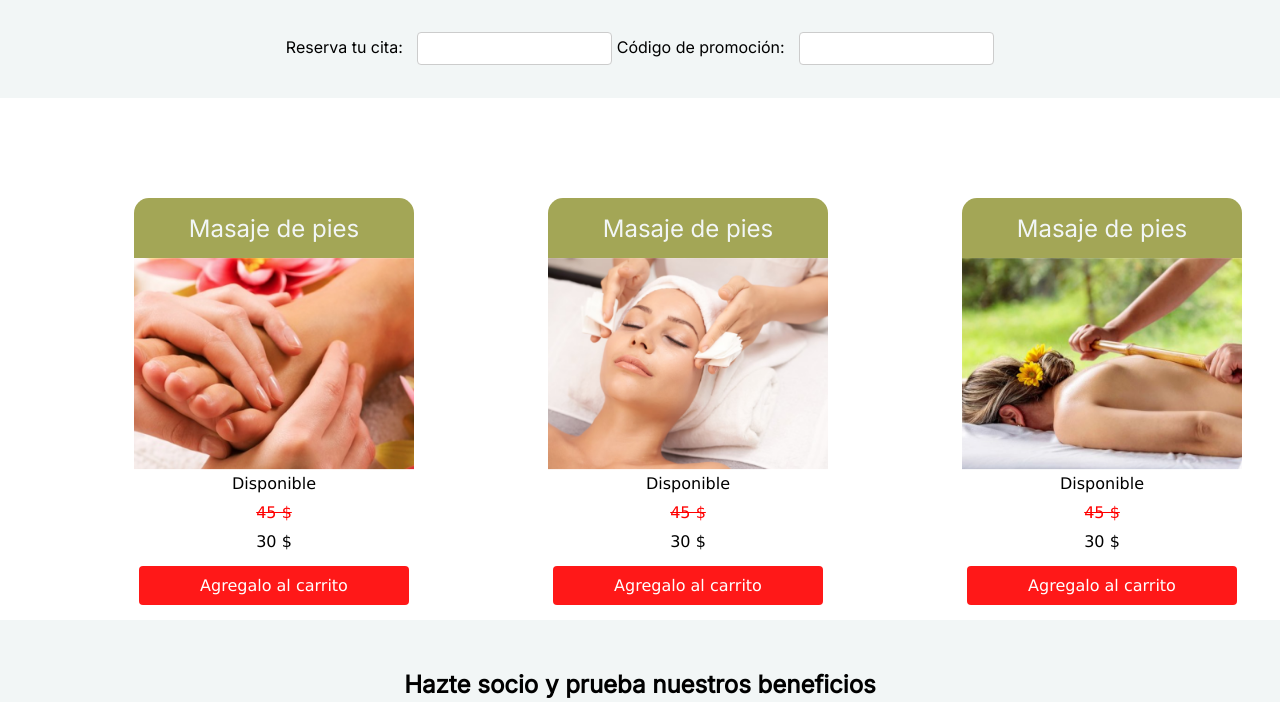
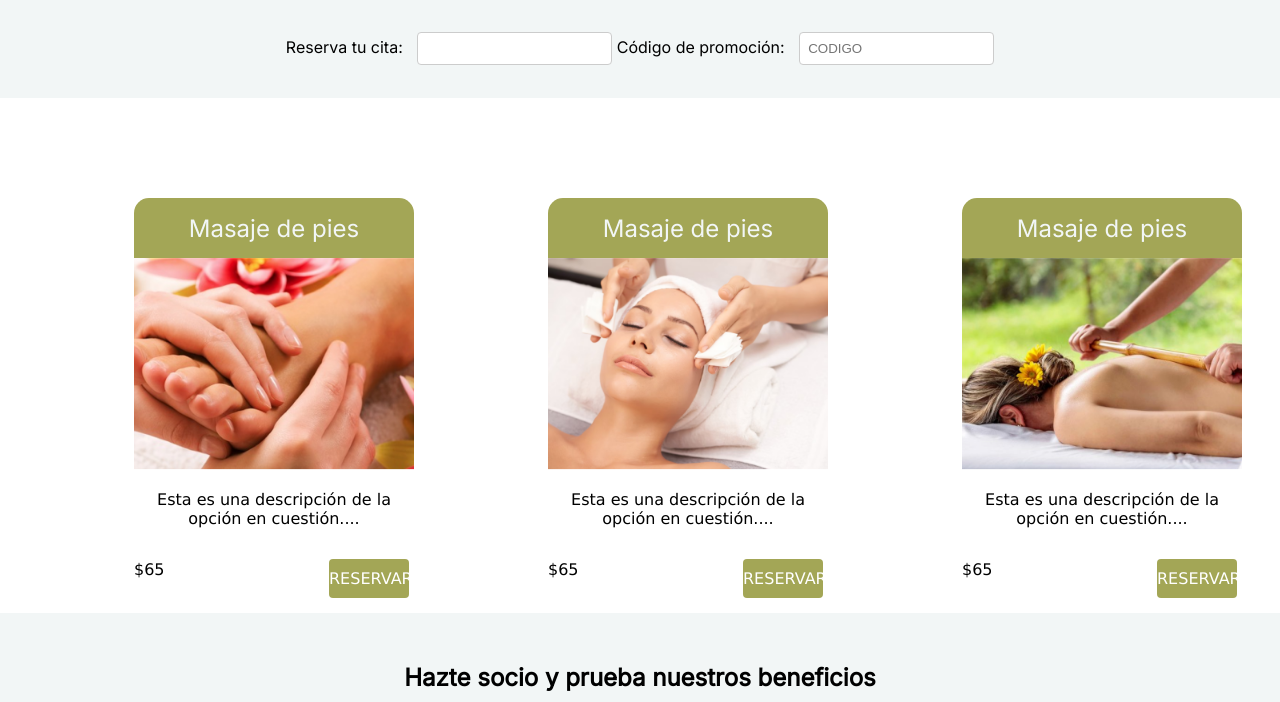
Before and after one commit to juansuarezb/SpaWeb---SPA, a plain HTML site: page index.html in a window 1280 px wide. Shown: the part 802-1504 px from the top of the page. Drawn offline with Linux system fonts and the light colour scheme; a web font is replaced by a local one.

Commit message:
Feature/Update index.html

```diff
--- a/index.html
+++ b/index.html
@@ -45,8 +45,8 @@
       <div class="imagen-principal">
         <div class="mensaje-bienvenida">
           <h1>SPA - Jodos</h1>
-          <p class="h1">
-            Regálate un momento de paz y consiente a tu piel en el mejor lugar
+          <p style="font-family: 'Inter', 'sans-serif'; font-style: bold; font-size: 32px">
+            Regálate un momento de paz y <br> consiente a tu piel en el mejor lugar
           </p>
         </div>
       </div>
@@ -58,7 +58,7 @@
           /></label>
           <label class="menu" for="codigo-promocion"
             >Código de promoción:
-            <input id="codigo-promocion" type="text" name="codigo-promocion"
+            <input id="codigo-promocion" type="text" name="codigo-promocion" placeholder="CODIGO"
           /></label>
         </form>
       </section>
@@ -70,15 +70,13 @@
           <div class="imagenTerapia">
             <img src="assets/pies.png" alt="masaje pies" />
           </div>
-          <div class="disponible">Disponible</div>
-          <!--Precios-->
-          <div>
-            <div class="precioanterior">45 $</div>
-            <div class="precioactual">30 $</div>
-          </div>
+          <p>Esta es una descripción de la opción en cuestión....</p>
+          <div class="pago">
+            <p>$65</p>
             <!--Boton-->
             <div class="add-button">
-            <a href="http://www.google.com">Agregalo al carrito</a>
+              <a href="http://www.google.com">RESERVAR</a>
+            </div>
           </div>
         </div>
         <div class="contenedor">
@@ -88,15 +86,13 @@
           <div class="imagenTerapia">
             <img src="assets/relajante.png" alt="" />
           </div>
-          <div class="disponible">Disponible</div>
-          <!--Precios-->
-          <div>
-            <div class="precioanterior">45 $</div>
-            <div class="precioactual">30 $</div>
-          </div>
+          <p>Esta es una descripción de la opción en cuestión....</p>
+         <div class="pago">
+            <p>$65</p>
             <!--Boton-->
             <div class="add-button">
-            <a href="http://www.google.com">Agregalo al carrito</a>
+              <a href="http://www.google.com">RESERVAR</a>
+            </div>
           </div>
         </div>
         <div class="contenedor">
@@ -106,15 +102,14 @@
           <div class="imagenTerapia">
             <img src="assets/bambu.png" alt="bambu" />
           </div>
-          <div class="disponible">Disponible</div>
-          <!--Precios-->
-          <div>
-            <div class="precioanterior">45 $</div>
-            <div class="precioactual">30 $</div>
-          </div>
+          <p>Esta es una descripción de la opción en cuestión....</p>
+         <div class="pago">
+            <p>$65</p>
             <!--Boton-->
             <div class="add-button">
-            <a href="http://www.google.com">Agregalo al carrito</a>
+              <a href="http://www.google.com">RESERVAR</a>
+            </div>
+          </div>
         </div>
         </div>
       </section>
--- a/styles/styles.css
+++ b/styles/styles.css
@@ -201,7 +201,7 @@ html, body {
 }
 
 .add-button{
-    background-color: #ff1818;
+    background-color:#A3A656;
     border-radius: 4px;
     margin: 15px 5px;
     padding: 10px 0px;
@@ -234,9 +234,20 @@ html, body {
   color: white;
 }
 
+.footer{
+    box-sizing: border-box;
+    display: block;
+}
+
 .footer-content{
     display: flex;
     justify-content: space-between;
+}
+
+footer > .footer-content > .footer-links > ul{
+    list-style: none;
+    display: flex;
+    flex-flow: row nowrap;
 }
 
 
@@ -262,3 +273,16 @@ font-family: 'Inter', sans-serif;
 font-weight: normal;
 font-size: 1.5em;
 }
+
+.pago{
+    display: flex;
+    justify-content: space-between;
+}
+
+.pago > .add-button{
+    width: 80px;
+}
+
+.header > .izquierda > .menu > li > a:hover, footer > .footer-content > .footer-links > ul > li > a:hover {
+    color: #FFFF00
+}
```
Lines whose indentation alone changed are shown as unchanged.
